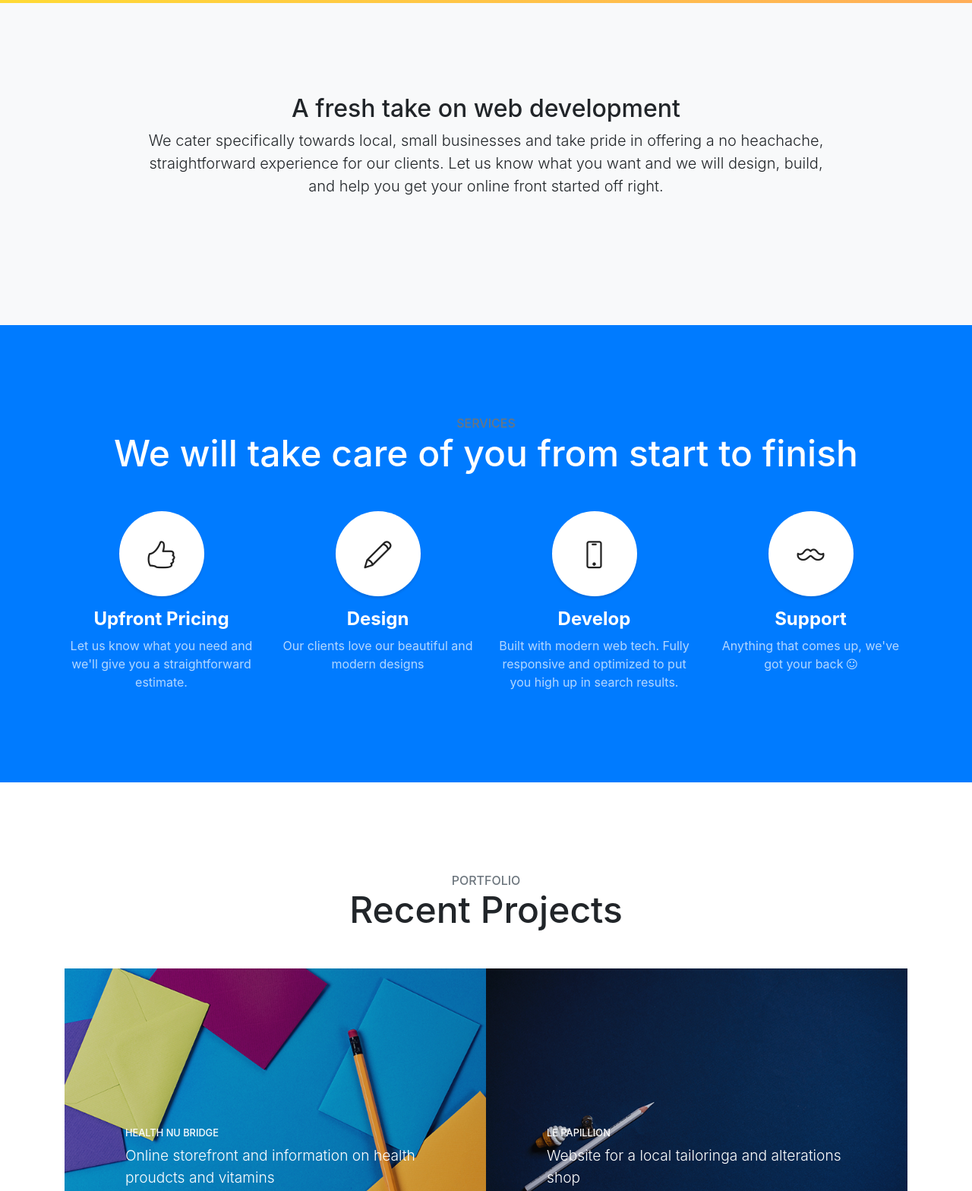
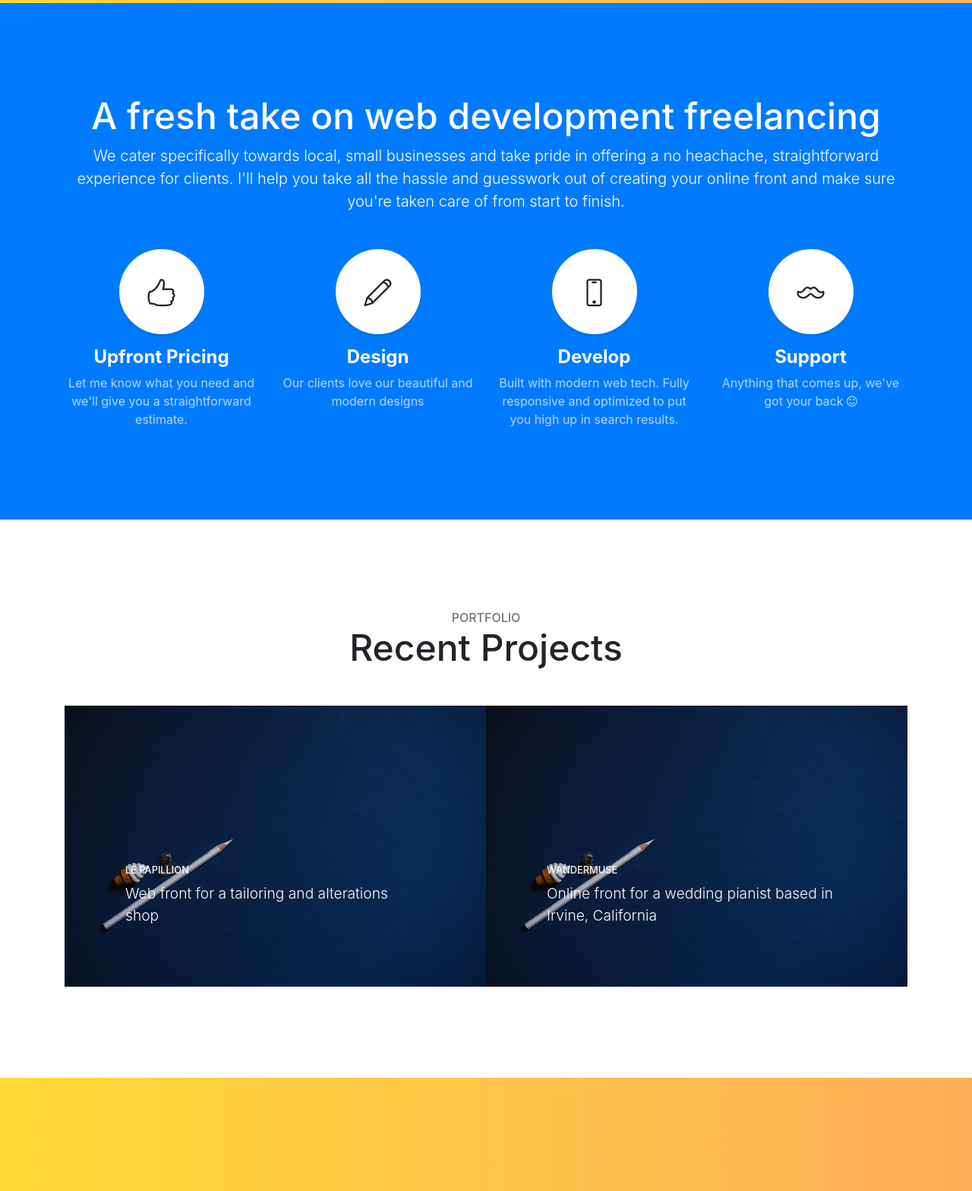
Before and after one commit to freshfeel-co/freshfeel-co.github.io, a website with bundled scripts: page index.html in a window 1280 px wide. Shown: the part 796-2364 px from the top of the page at 76% size. Built offline with nearby package versions, Linux system fonts and the light colour scheme.

Commit message:
polish up site

```diff
--- a/index.html
+++ b/index.html
@@ -56,30 +56,18 @@
       <div class="container text-center my-auto">
         <h1 class="mb-1">FreshFeel.co</h1>
         <h3 class="mb-5">
-            <p class="lead mb-5">No hassle web design and development shop</p>
+            <p class="lead mb-5">No hassle web design and development freelancing</p>
         </h3>
       </div>
       <div class="overlay"></div>
     </header>
 
-    <!-- About -->
-    <section class="content-section bg-light" id="about">
-      <div class="container text-center">
-        <div class="row">
-          <div class="col-lg-10 mx-auto">
-            <h2>A fresh take on web development</h2>
-            <p class="lead mb-5">We cater specifically towards local, small businesses and take pride in offering a no heachache, straightforward experience for our clients. Let us know what you want and we will design, build, and help you get your online front started off right.</p>
-          </div>
-        </div>
-      </div>
-    </section>
-
     <!-- Services -->
     <section class="content-section bg-primary text-white text-center" id="services">
       <div class="container">
         <div class="content-section-heading">
-          <h3 class="text-secondary mb-0">Services</h3>
-          <h2 class="mb-5">We will take care of you from start to finish</h2>
+            <h2>A fresh take on web development freelancing</h2>
+            <p class="lead mb-5">We cater specifically towards local, small businesses and take pride in offering a no heachache, straightforward experience for clients. I'll help you take all the hassle and guesswork out of creating your online front and make sure you're taken care of from start to finish.
         </div>
         <div class="row">
           <div class="col-lg-3 col-md-6 mb-5 mb-lg-0">
@@ -89,7 +77,7 @@
             <h4>
               <strong>Upfront Pricing</strong>
             </h4>
-            <p class="text-faded mb-0">Let us know what you need and we'll give you a straightforward estimate.</p>
+            <p class="text-faded mb-0">Let me know what you need and we'll give you a straightforward estimate.</p>
           </div>
           <div class="col-lg-3 col-md-6 mb-5 mb-lg-0">
             <span class="service-icon rounded-circle mx-auto mb-3">
@@ -134,19 +122,8 @@
             <a class="portfolio-item" href="#">
               <span class="caption">
                 <span class="caption-content">
-                  <h2>Health Nu Bridge</h2>
-                  <p class="mb-0">Online storefront and information on health proudcts and vitamins</p>
-                </span>
-              </span>
-              <img class="img-fluid" src="img/portfolio-1.jpg" alt="">
-            </a>
-          </div>
-          <div class="col-lg-6">
-            <a class="portfolio-item" href="#">
-              <span class="caption">
-                <span class="caption-content">
                   <h2>Le Papillion</h2>
-                  <p class="mb-0">Website for a local tailoringa and alterations shop</p>
+                  <p class="mb-0">Web front for a tailoring and alterations shop</p>
                 </span>
               </span>
               <img class="img-fluid" src="img/portfolio-2.jpg" alt="">
@@ -156,11 +133,22 @@
             <a class="portfolio-item" href="#">
               <span class="caption">
                 <span class="caption-content">
-                  <h2>Client #3</h2>
-                  <p class="mb-0">Ask mom what kind of website she would want</p>
+                  <h2>Wandermuse</h2>
+                  <p class="mb-0">Online front for a wedding pianist based in Irvine, California</p>
                 </span>
               </span>
-              <img class="img-fluid" src="img/portfolio-3.jpg" alt="">
+              <img class="img-fluid" src="img/portfolio-2.jpg" alt="">
+            </a>
+          </div>
+          <!-- <div class="col-lg-6">
+            <a class="portfolio-item" href="#">
+              <span class="caption">
+                <span class="caption-content">
+                  <h2>Health Nu Bridge</h2>
+                  <p class="mb-0">Online storefront and information on health proudcts and vitamins</p>
+                </span>
+              </span>
+              <img class="img-fluid" src="img/portfolio-1.jpg" alt="">
             </a>
           </div>
           <div class="col-lg-6">
@@ -173,20 +161,18 @@
               </span>
               <img class="img-fluid" src="img/portfolio-4.jpg" alt="">
             </a>
-          </div>
+          </div> -->
         </div>
       </div>
     </section>
 
     <!-- Callout -->
-    <section class="callout" id="contact">x
+    <section class="callout" id="contact">
       <div class="container text-center">
         <h2 class="mx-auto mb-5">Contact us</h2>
         <ul class="list-inline mb-5">
             <li class="list-inline-item">
-                <a class="social-link rounded-circle text-white mr-3" href="#">
-                <i class="icon-envelope"></i>
-                </a>
+                <span>freshfeel.dev@gmail.com</span>
             </li>
             <!-- <li class="list-inline-item">
                 <a class="social-link rounded-circle text-white mr-3" href="#">
```
